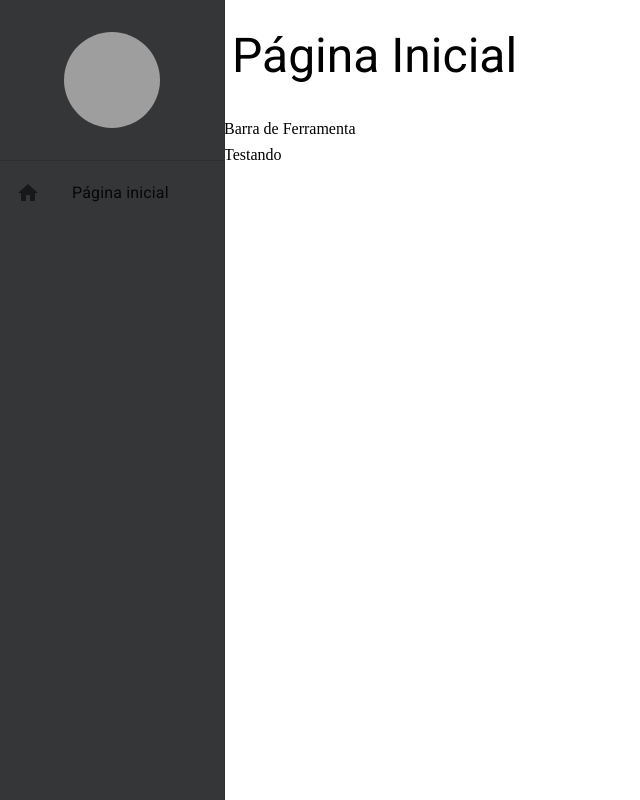
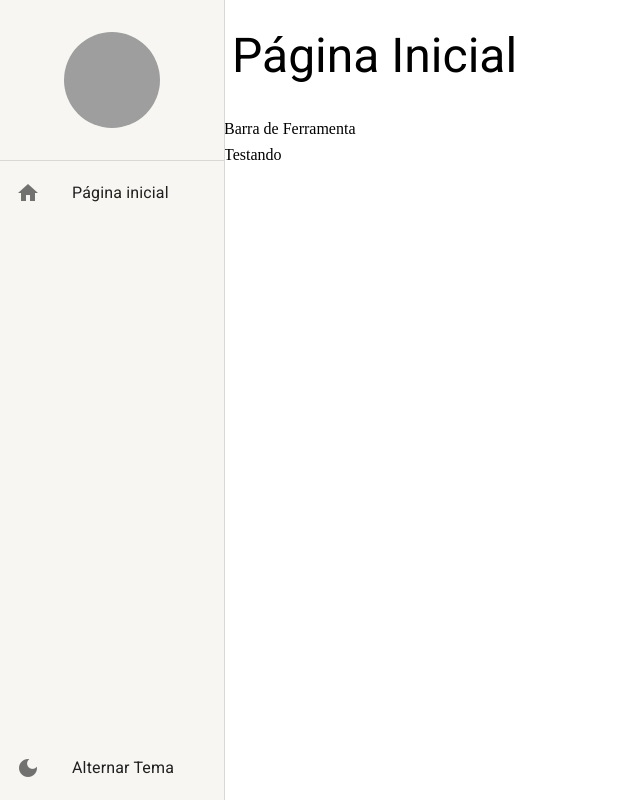
Before and after one commit to Drlazinho/crud-city, a React (Vite) app: page /home in a window 1280 px wide. Shown: the whole page, without its empty margins (0-640 px from the left). Built offline with nearby package versions, Linux system fonts and the light colour scheme; grey boxes are pictures that could not be loaded.

Commit message:
feat: Função de alteração de thema aplicado

```diff
--- a/src/shared/components/menu-lateral/MenuLateral.tsx
+++ b/src/shared/components/menu-lateral/MenuLateral.tsx
@@ -14,7 +14,7 @@ import { useMatch, useNavigate, useResolvedPath } from 'react-router-dom'
 import { Box } from '@mui/system'
 
 import React from 'react'
-import { useDrawerContext } from '../../context'
+import { useAppThemeContext, useDrawerContext } from '../../context'
 
 interface IMenuLateral {
   children: React.ReactNode
@@ -58,6 +58,8 @@ export const MenuLateral: React.FC<IMenuLateral> = ({ children }) => {
 
   const { isDrawerOpen, drawerOptions, toggleDrawerOpen } = useDrawerContext()
 
+  const { toggleTheme } = useAppThemeContext()
+
   return (
     <>
       <Drawer
@@ -99,6 +101,17 @@ export const MenuLateral: React.FC<IMenuLateral> = ({ children }) => {
               ))}
             </List>
           </Box>
+
+          <Box>
+            <List component="nav">
+              <ListItemButton onClick={toggleTheme}>
+                <ListItemIcon>
+                  <Icon>dark_mode</Icon>
+                </ListItemIcon>
+                <ListItemText primary="Alternar Tema" />
+              </ListItemButton>
+            </List>
+          </Box>
         </Box>
       </Drawer>
 
--- a/src/shared/context/ThemeContext.tsx
+++ b/src/shared/context/ThemeContext.tsx
@@ -35,7 +35,7 @@ export const AppThemeProvider: React.FC<IAppThemeProviderProps> = ({children}) =
 
   return(
     <ThemeContext.Provider value={{themeName, toggleTheme}}>
-      <ThemeProvider theme={DarkTheme}>
+      <ThemeProvider theme={theme}>
         <Box width="100vw" height="100vh" bgcolor={theme.palette.background.default}>
       {children}
         </Box>
--- a/src/shared/themes/Dark.ts
+++ b/src/shared/themes/Dark.ts
@@ -3,6 +3,7 @@ import { blue, deepOrange } from "@mui/material/colors";
 
 export const DarkTheme = createTheme({
   palette:{
+    mode: 'dark',
     primary:{
       main: blue[400],
       dark: blue[700],
@@ -19,5 +20,10 @@ export const DarkTheme = createTheme({
       default: '#303134',
       paper: '#353638',
     }
+  },
+  typography: {
+    allVariants: {
+      color: 'white'
+    }
   }
 })
```
